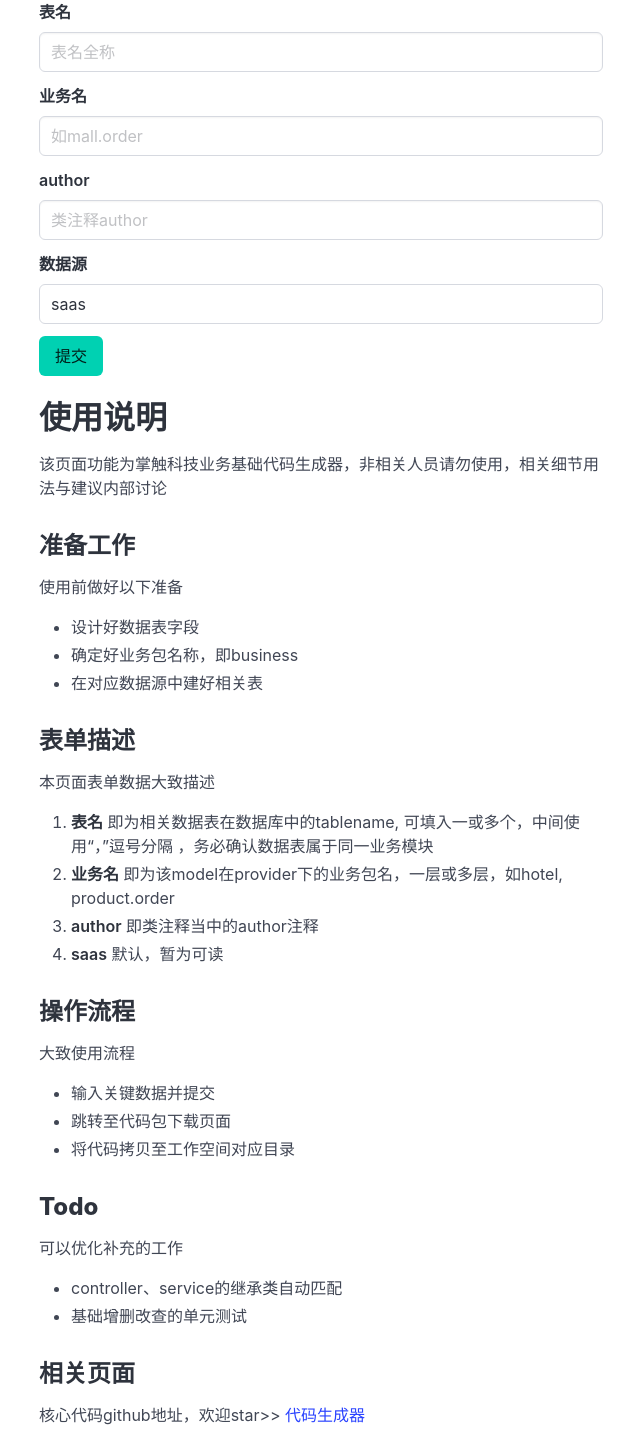
After one commit to Hysian/code_generator, a Python web app: template templates/generate.html in a window 1280 px wide. The commit adds this page. Shown: the whole page, without its empty margins (319-959 px from the left). Run offline with Jinja, Linux system fonts and the light colour scheme; the template is opened without the code that fills it, so the values that code supplies are empty; some libraries are stand-ins or nearby versions.

Commit message:
部分模板细节修改

```diff
--- a/generator/template/ApiController.html
+++ b/generator/template/ApiController.html
@@ -18,7 +18,7 @@ import javax.annotation.Resource;
 public class {{ model_name }}ApiController extends BaseUserCRUDApiController<{{ model_name }}> {
 
     @Resource
-    {{ model_name }}Service {{ model_name | lowercase }}Service;
+    private {{ model_name }}Service {{ model_name | lowercase }}Service;
 
 
     @Override
--- a/generator/template/class_annotation.html
+++ b/generator/template/class_annotation.html
@@ -1,3 +1,4 @@
 /**
- * Created by {{ author }} on {{ date }}.
+ * @author: {{ author }}
+ * @since: {{ date }}
  */
--- a/generator/templates.py
+++ b/generator/templates.py
@@ -20,7 +20,7 @@ class BaseAttr:
 
 
 class Entity(BaseAttr):
-    template = 'entity.html'
+    template = 'Entity.html'
     filename = '.java'
     filepath = 'entity/'
 
--- /dev/null
+++ b/templates/generate.html
@@ -0,0 +1,103 @@
+<!DOCTYPE html>
+<html lang="en">
+<head>
+
+    <meta charset="UTF-8">
+    <meta name="viewport" content="width=device-width, initial-scale=1.0,maximum-scale=1.0, user-scalable=no">
+    <meta http-equiv="X-UA-Compatible" content="IE=edge,chrome=1">
+    <meta name="renderer" content="webkit">
+    <link rel="stylesheet" href="{{ url_for('static', filename='css/bulma.css') }}">
+    <title>掌触——代码生成器</title>
+
+</head>
+<body>
+<div class="container">
+    <div class="columns ">
+        <div class="column is-half is-offset-one-quarter">
+            <form action="{{ url_for("generator") }}" method="post">
+                <div class="field">
+                    <label class="label">表名</label>
+                    <div class="control">
+                        <input class="input" name="tables" type="text" placeholder="表名全称">
+                    </div>
+                </div>
+                <div class="field">
+                    <label class="label">业务名</label>
+                    <div class="control">
+                        <input class="input" name="business" type="text" placeholder="如mall.order">
+                    </div>
+                </div>
+                <div class="field">
+                    <label class="label">author</label>
+                    <div class="control">
+                        <input class="input" name="author" type="text" placeholder="类注释author">
+                    </div>
+                </div>
+                <div class="field">
+                    <label class="label">数据源</label>
+                    <div class="control">
+                        <input class="input" name="database" type="text" value="saas" readonly>
+                    </div>
+                </div>
+                <div class="field is-pulled-left">
+                    <div class="control ">
+                        <button class="button is-primary ">提交</button>
+                    </div>
+                </div>
+            </form>
+        </div>
+    </div>
+    <div class="columns">
+        <div class="column is-half is-offset-one-quarter">
+            <div class="content">
+                <h1>使用说明</h1>
+                <p>该页面功能为掌触科技业务基础代码生成器，非相关人员请勿使用，相关细节用法与建议内部讨论</p>
+                <h3>准备工作</h3>
+                <p>使用前做好以下准备</p>
+                <ul>
+                    <li>设计好数据表字段</li>
+                    <li>确定好业务包名称，即business</li>
+                    <li>在对应数据源中建好相关表</li>
+                </ul>
+                <h3>表单描述</h3>
+                <p>本页面表单数据大致描述</p>
+                <ol>
+                    <li><strong>表名</strong> 即为相关数据表在数据库中的tablename, 可填入一或多个，中间使用“，”逗号分隔 ，务必确认数据表属于同一业务模块</li>
+                    <li><strong>业务名</strong> 即为该model在provider下的业务包名，一层或多层，如hotel, product.order</li>
+                    <li><strong>author</strong> 即类注释当中的author注释</li>
+                    <li><strong>saas</strong> 默认，暂为可读</li>
+                </ol>
+
+                <h3>操作流程</h3>
+                <p>大致使用流程</p>
+                <ul>
+                    <li>输入关键数据并提交</li>
+                    <li>跳转至代码包下载页面</li>
+                    <li>将代码拷贝至工作空间对应目录</li>
+                </ul>
+                <h3>Todo</h3>
+                <p>可以优化补充的工作</p>
+                <ul>
+                    <li>controller、service的继承类自动匹配</li>
+                    <li>基础增删改查的单元测试</li>
+                </ul>
+
+                <h3>相关页面</h3>
+                <p>核心代码github地址，欢迎star&gt;&gt; <a href="https://github.com/Hysian/code_generator" target="_blank">代码生成器</a></p>
+            </div>
+        </div>
+        <div class="column">
+
+        </div>
+    </div>
+
+    {#        <div class="column">#}
+    {#            <label for="table-name">表名：</label>#}
+    {#            <div class="input-wraper">#}
+    {#                <input type="text" id="table-name" placeholder="多个表名请用,分隔">#}
+    {#            </div>#}
+    {#        </div>#}
+
+</div>
+</body>
+</html>
```
